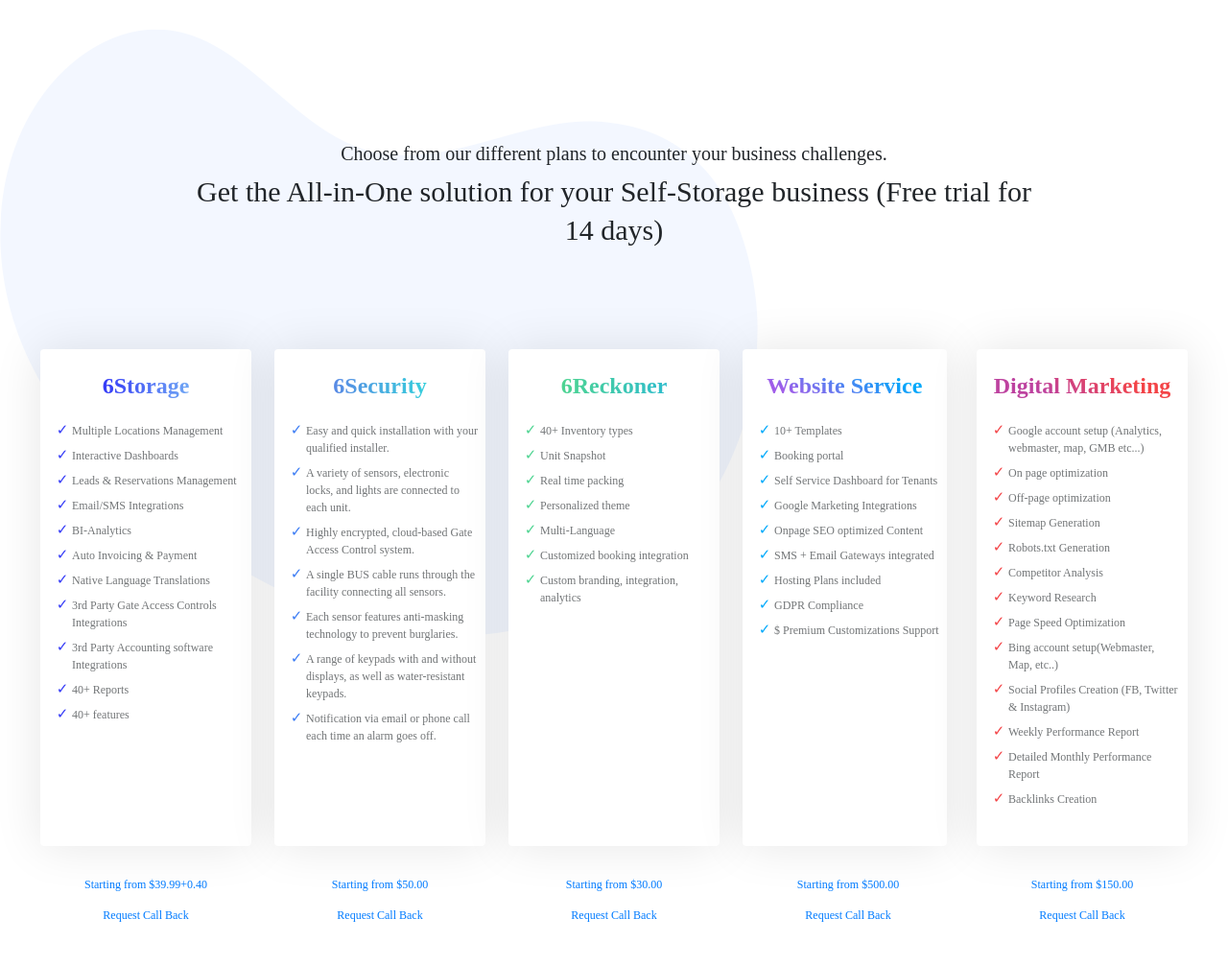
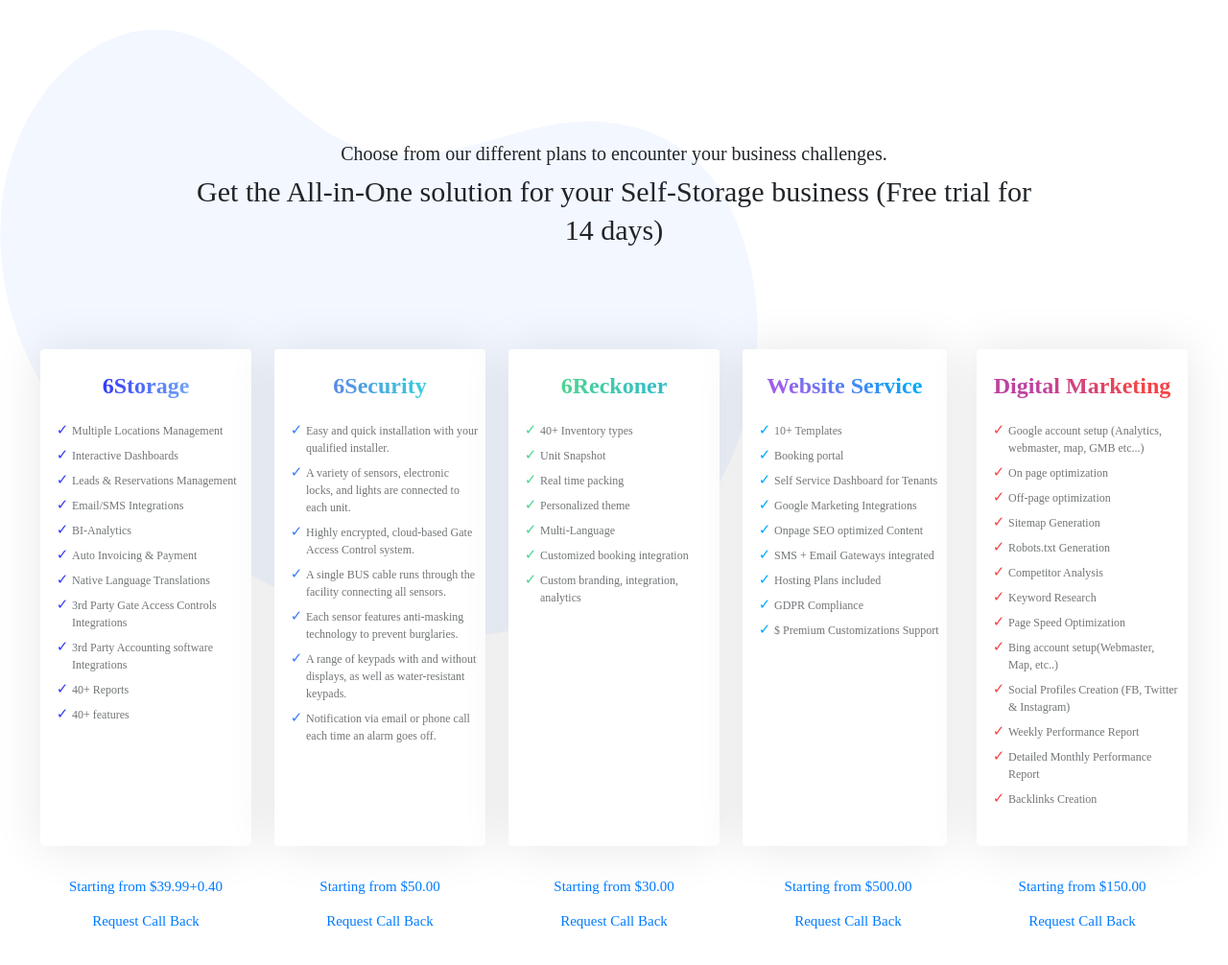
Before and after one commit to KalidasRaja/Universal-Pricing-Page, a plain HTML site: page index.html in a window 1280 px wide. Shown: the whole page at 96% size. Drawn offline with nearby package versions, Linux system fonts and the light colour scheme; a web font is replaced by a local one.

Commit message:
Update style.css

```diff
--- a/style.css
+++ b/style.css
@@ -438,7 +438,7 @@ a{
     }
 
     a{
-        font-size: 11px !important;
+        font-size: 13px !important;
         padding: 0.375rem 0.25rem !important;
     }
 
@@ -476,7 +476,7 @@ a{
     }
 
     a{
-        font-size: 12px !important;
+        font-size: 15px !important;
     }
     .media1-body ul li{
         font-size: 12px;
```
